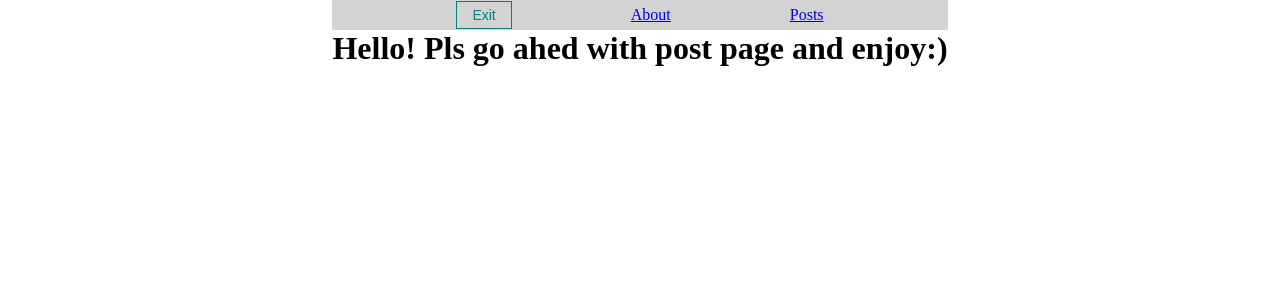
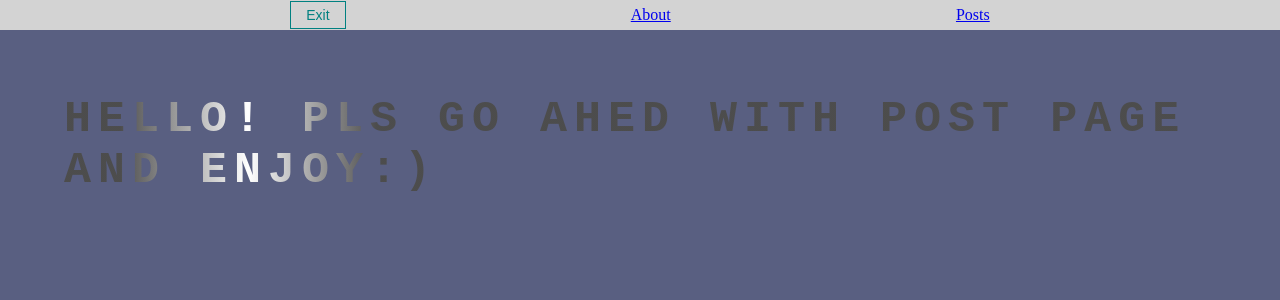
Before and after one commit to OleksiiMaslak/posts-fetching-application, a React (Create React App) app: page / in a window 1280 px wide. Shown: the top 300 px of the page. Built offline with nearby package versions, Linux system fonts and the light colour scheme.

Commit message:
useContext removed from project. Start implementing redux

```diff
--- a/package.json
+++ b/package.json
@@ -3,6 +3,7 @@
   "version": "0.1.0",
   "private": true,
   "dependencies": {
+    "@reduxjs/toolkit": "^1.9.7",
     "@testing-library/jest-dom": "^5.16.5",
     "@testing-library/react": "^13.4.0",
     "@testing-library/user-event": "^13.5.0",
@@ -10,6 +11,7 @@
     "mdb-react-ui-kit": "^6.3.0",
     "react": "^18.2.0",
     "react-dom": "^18.2.0",
+    "react-redux": "^8.1.3",
     "react-router-dom": "^6.15.0",
     "react-scripts": "5.0.1",
     "react-transition-group": "^4.4.5",
--- a/public/index.html
+++ b/public/index.html
@@ -3,7 +3,11 @@
   <head>
     <meta charset="utf-8" />
 
-    <meta name="viewport" content="width=device-width, initial-scale=1" />
+    <meta name="viewport" content="width=device-width, initial-scale=1">
+    <link
+    href="https://use.fontawesome.com/releases/v5.15.1/css/all.css"
+    rel="stylesheet"
+  />
 
 
     <title>React App</title>
--- a/src/App.js
+++ b/src/App.js
@@ -1,7 +1,7 @@
 import React, { useEffect, useState } from 'react';
 import { RouterProvider } from 'react-router-dom';
 import Routing from './routing/Routing';
-import { AuthContext } from './context/context';
+
 
 import './styles/App.css';
 
@@ -10,26 +10,13 @@ import './styles/App.css';
 
 function App() {
 
-    const [isAuth, setIsAuth] = useState(false);
-    const [isLoading, setIsLoading] = useState(true);
-
-    useEffect(() => {
-        if (localStorage.getItem('auth')){
-            setIsAuth(true)
-        }
-        setIsLoading(false)
-    }, [])
 
 
     return(
-        <AuthContext.Provider value={{
-            isAuth,
-            setIsAuth,
-            isLoading
-        }}>
+        <>
 
             <RouterProvider router={Routing()}/>
-        </AuthContext.Provider>
+        </>
     )
 
 }
--- a/src/context/context.js
+++ /dev/null
@@ -1,3 +0,0 @@
-import { createContext } from "react";
-
-export const AuthContext = createContext(null)
--- a/src/routing/pages/About.js
+++ b/src/routing/pages/About.js
@@ -1,4 +1,6 @@
-import React from 'react'
+import React from 'react';
+import classes from './about.module.css'
+import { MDBBtn, MDBContainer } from 'mdb-react-ui-kit';
 
 const About = () => {
   return (
@@ -6,7 +8,7 @@ const About = () => {
       <div className='navbar'>
                   <div className='navbar__links'></div>
       </div>
-      <div>This page was created by Oleksii Maslak in 2023</div>
+      <h1>This page was created by Oleksii Maslak in 2023</h1>
     </>
   )
 }
--- a/src/routing/pages/Login.js
+++ b/src/routing/pages/Login.js
@@ -1,16 +1,16 @@
 import React, { useContext } from 'react'
 import MyInput from '../../components/UI/input/MyInput'
 import MyButton from '../../components/UI/button/MyButton'
-import { AuthContext } from '../../context/context'
+
 
 const Login = () => {
 
-const {isAuth, setIsAuth} = useContext(AuthContext)
+
 
   const login = event => {
     event.preventDefault();
-    setIsAuth(true);
-    localStorage.setItem('auth', 'true')
+    // setIsAuth(true);
+    // localStorage.setItem('auth', 'true')
   }
 
 
--- /dev/null
+++ b/src/routing/pages/about.module.css
@@ -0,0 +1,29 @@
+h1 {
+    color: hsl(0, 0%, 28%);
+    font-size: 45px!important;
+    font-weight: bold!important;
+    font-family: monospace;
+    letter-spacing: 7px!important;
+    cursor: pointer;
+    text-transform: uppercase;
+  }
+
+  h1 {
+    padding: 64px;
+    background: linear-gradient(to right, hsl(0, 0%, 30%) 0, hsl(0, 0%, 100%) 10%, hsl(0, 0%, 30%) 20%);
+    -webkit-background-clip: text;
+    -webkit-text-fill-color: transparent;
+    animation: shine 5s infinite linear;
+  }
+
+  @keyframes shine {
+    0% {
+      background-position: 0;
+    }
+    50% {
+      background-position: 600px;
+    }
+    100% {
+      background-position: 1200px;
+    }
+  }
--- a/src/styles/App.css
+++ b/src/styles/App.css
@@ -4,14 +4,23 @@
     box-sizing: border-box;
 }
 
+body{
+  min-width: 100vw;
+  min-height: 100vh;
+}
+
 #root{
     display: flex;
     flex-direction: column;
     align-items: center;
+    background-color: #595f81;
+    min-width: 100%;
+    min-height: 100vh;
+
 }
 
 .App{
-    width: 800px;
+    max-width: 700px;
 }
 
 .post{
@@ -68,3 +77,10 @@
   background: lightgrey;
   gap: 10px;
 }
+.post-content{
+  color: aliceblue;
+}
+
+p{
+  color: aliceblue;
+}
```
Also changed, not shown: src/routing/Routing.js (+5 -9 lines), 1 other file (tests, documents, lock files or other folders).
